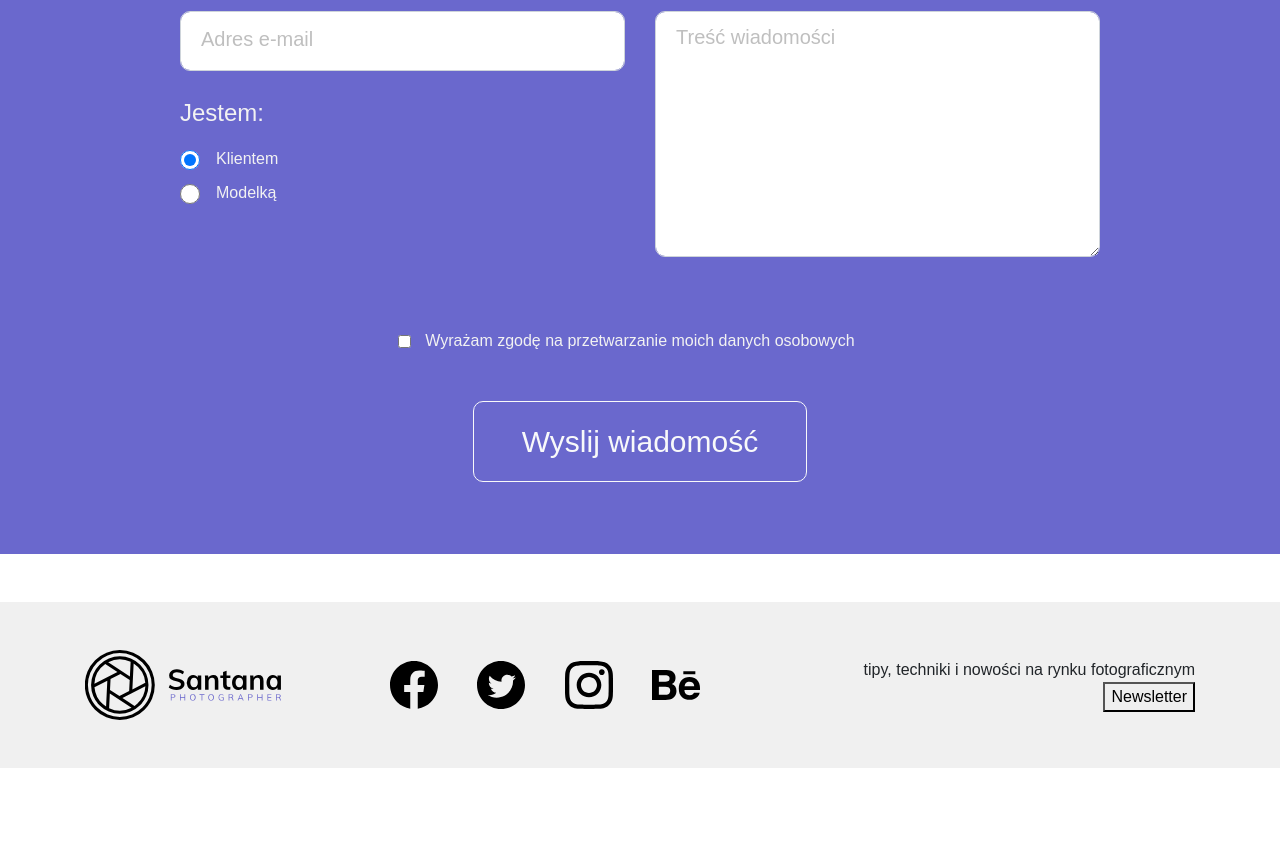
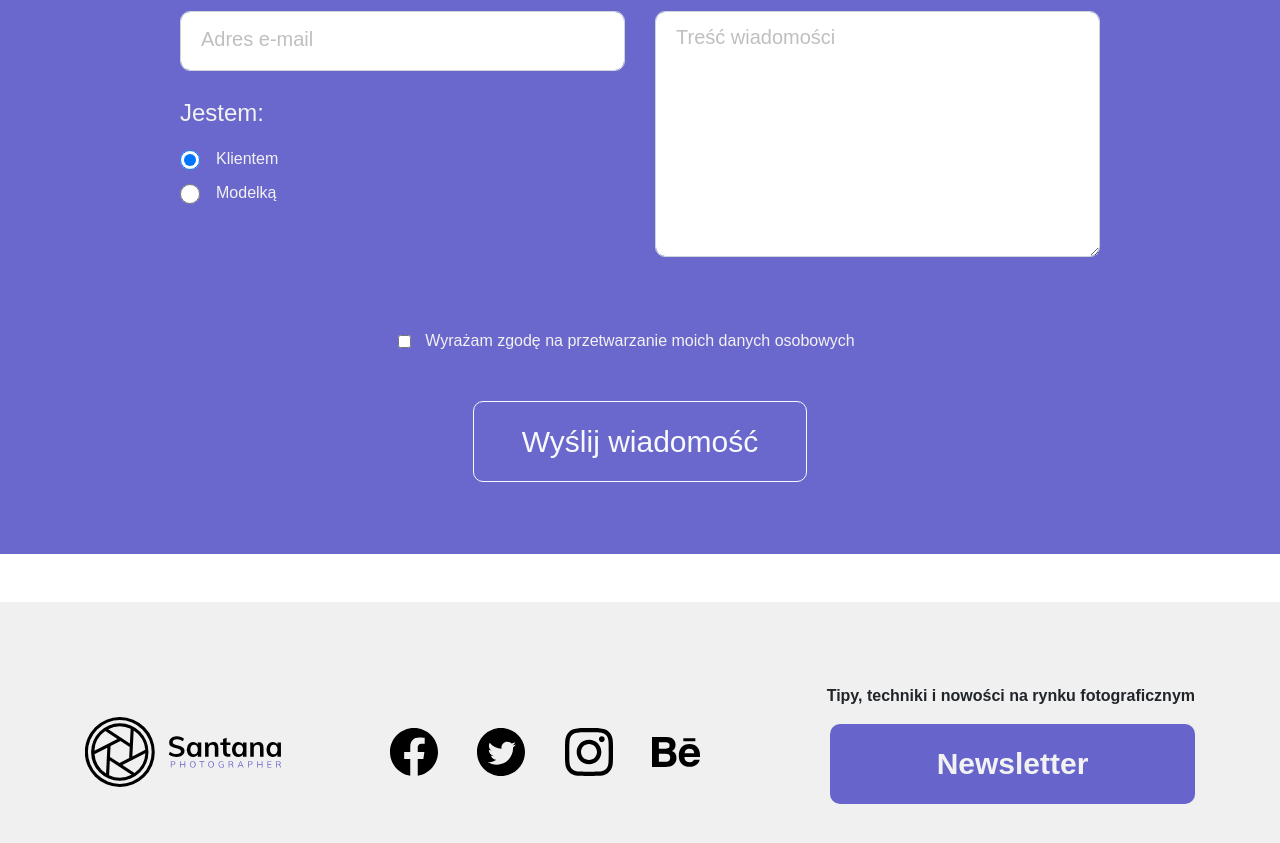
Before and after one commit to darokrk/eura7, a website: page index.html in a window 1280 px wide. Shown: the part 2346-3189 px from the top of the page. Before the commit the page ends 3114 px from the top, so only its background shows below. Drawn offline with nearby package versions, Linux system fonts and the light colour scheme; a web font is replaced by a local one.

Commit message:
Styled footer desktop

```diff
--- a/assets/sass/style.scss
+++ b/assets/sass/style.scss
@@ -17,6 +17,7 @@ $yellowColor: hsl(46, 99%, 55%);
 $greyColor: #b7b7b7;
 $lightGrey: #bfbfbf;
 $redColor: #ed145b;
+$deepBlue: #6764cb;
 
 // Responsive Breakpoints
 // -------------------------
@@ -430,8 +431,8 @@ $break-desktop: 980px;
     &--option {
       color: $lightGrey;
       font-size: 20px;
-      //appearance:none;
-      //background: "./assets/images/svg/select-icon.svg";
+      appearance:none;
+      //background-image: url("./assets/images/svg/select-icon.svg");
     }
     &--mod {
       min-height: 246px;
@@ -452,6 +453,7 @@ $break-desktop: 980px;
 }
 
 .footer {
+  height: 300px;
   background-color: #f0f0f0;
 }
 
@@ -464,3 +466,19 @@ $break-desktop: 980px;
     }
   }
 }
+
+.newsletter {
+  &-text {
+    font-weight: bold;
+  }
+  &-btn {
+    min-height: 80px;
+    background-color: $deepBlue;
+    font-size: 30px;
+    font-weight: bold;
+    color: $whiteColor;
+    border: none;
+    border-radius: 10px;
+    margin-left: 80px;
+  }
+}
--- a/index.html
+++ b/index.html
@@ -320,14 +320,14 @@
                                 role="submit"
                                 class="btn btn-outline-light submit-btn my-4 px-5"
                         >
-                            Wyslij wiadomość
+                            Wyślij wiadomość
                         </button>
                     </div>
                 </div>
             </form>
         </div>
     </section>
-    <section class="footer mt-5 py-5">
+    <section class="footer d-flex align-items-center mt-5 py-5">
         <div class="container">
             <div class="row align-items-center">
                 <div class="col-3">
@@ -367,8 +367,8 @@
                 </div>
                 <div class="col-5">
                     <div class="newsletter-wrapper d-flex flex-column justify-content-center align-items-end">
-                        <span>tipy, techniki i nowości na rynku fotograficznym</span>
-                        <button>Newsletter</button>
+                        <span class="newsletter-text">Tipy, techniki i nowości na rynku fotograficznym</span>
+                        <button class="newsletter-btn align-self-stretch my-3 px-3 py-2">Newsletter</button>
                     </div>
                 </div>
             </div>
```
Also changed, not shown: assets/css/style.css, assets/sass/style.css, 1 other file.
